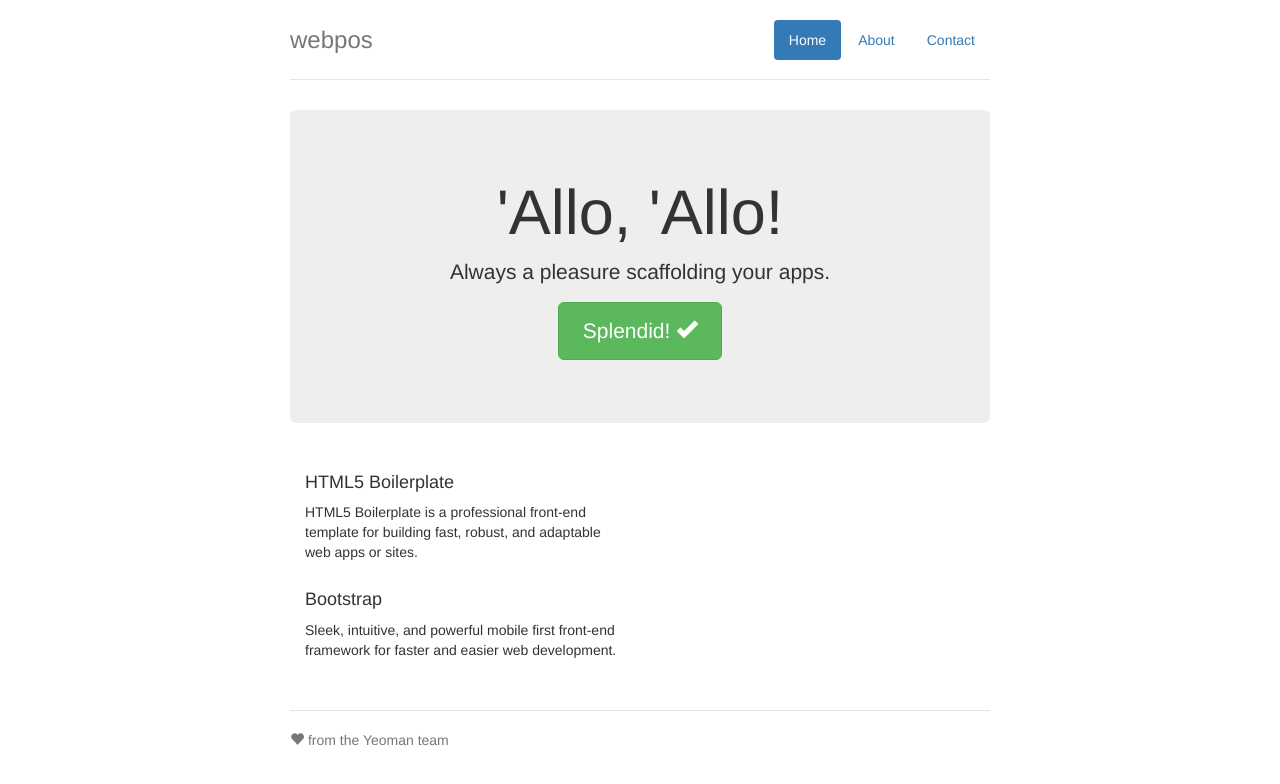
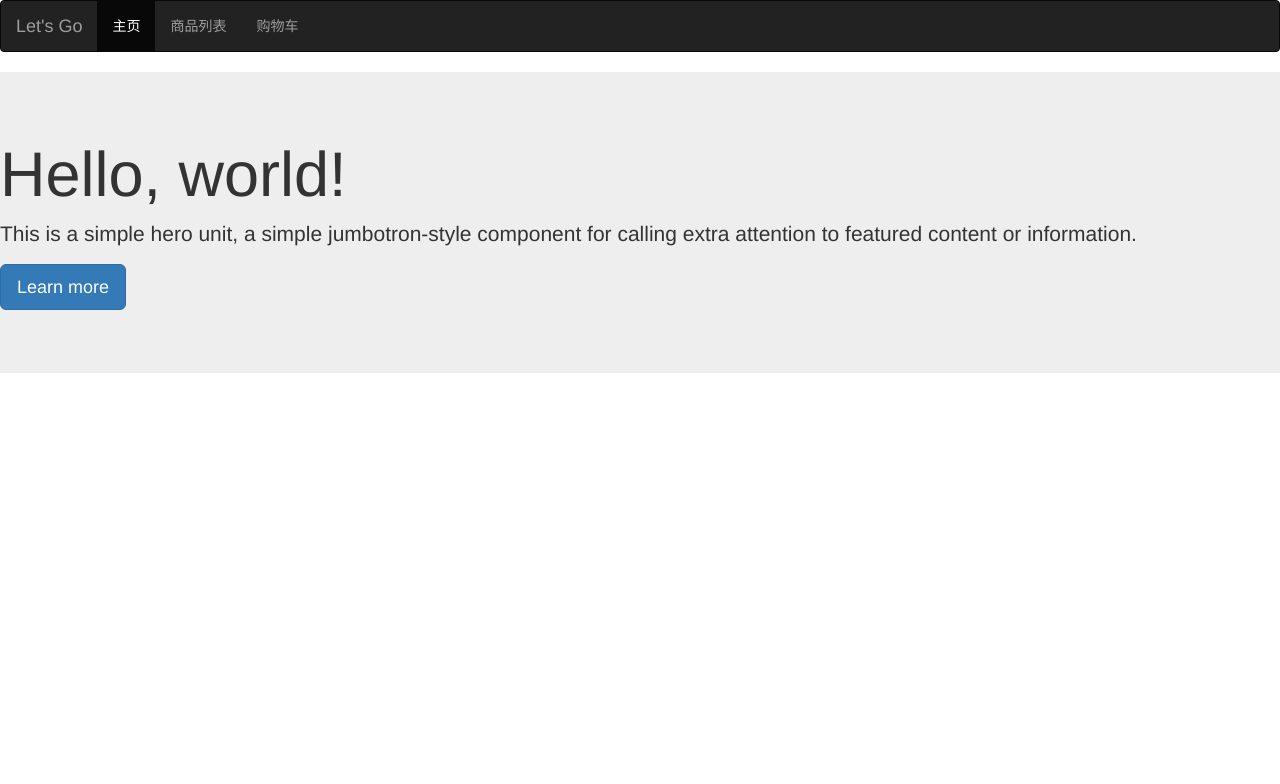
Before and after one commit to minchina/webpos, a website: page app/index.html in a window 1280 px wide. Drawn offline with nearby package versions, Linux system fonts and the light colour scheme; files that its build step writes are made by us from their sources.

Commit message:
modify:index.html

```diff
--- a/app/index.html
+++ b/app/index.html
@@ -13,7 +13,7 @@
         <!-- endbower -->
         <!-- endbuild -->
         <!-- build:css(.tmp) styles/main.css -->
-        <link rel="stylesheet" href="styles/main.css">
+        <!--<link rel="stylesheet" href="styles/main.css">-->
         <!-- endbuild -->
     </head>
     <body>
@@ -21,41 +21,34 @@
             <p class="browsehappy">You are using an <strong>outdated</strong> browser. Please <a href="http://browsehappy.com/">upgrade your browser</a> to improve your experience.</p>
         <![endif]-->
 
+            <nav class="navbar navbar-inverse" role="navigation">
+                <div class="container-fluid">
+                    <!-- Brand and toggle get grouped for better mobile display -->
+                    <div class="navbar-header">
+                        <button type="button" class="navbar-toggle collapsed" data-toggle="collapse" data-target="#bs-example-navbar-collapse-9">
+                            <span class="sr-only">Toggle navigation</span>
+                            <span class="icon-bar"></span>
+                            <span class="icon-bar"></span>
+                            <span class="icon-bar"></span>
+                        </button>
+                        <a class="navbar-brand" href="#">Let's Go</a>
+                    </div>
 
-        <div class="container">
-            <div class="header">
-                <ul class="nav nav-pills pull-right">
-                    <li class="active"><a href="#">Home</a></li>
-                    <li><a href="#">About</a></li>
-                    <li><a href="#">Contact</a></li>
-                </ul>
-                <h3 class="text-muted">webpos</h3>
-            </div>
+                    <!-- Collect the nav links, forms, and other content for toggling -->
+                    <div class="collapse navbar-collapse" id="bs-example-navbar-collapse-9">
+                        <ul class="nav navbar-nav">
+                            <li class="active"><a href="#">主页</a></li>
+                            <li><a href="#">商品列表</a></li>
+                            <li><a href="#">购物车</a></li>
+                        </ul>
+                    </div><!-- /.navbar-collapse -->
+                </div><!-- /.container-fluid -->
+            </nav>
 
-            <div class="jumbotron">
-                <h1>'Allo, 'Allo!</h1>
-                <p class="lead">Always a pleasure scaffolding your apps.</p>
-                <p><a class="btn btn-lg btn-success" href="#">Splendid! <span class="glyphicon glyphicon-ok"></span></a></p>
-            </div>
-
-            <div class="row marketing">
-                <div class="col-lg-6">
-                    <h4>HTML5 Boilerplate</h4>
-                    <p>HTML5 Boilerplate is a professional front-end template for building fast, robust, and adaptable web apps or sites.</p>
-
-
-
-                    <h4>Bootstrap</h4>
-                    <p>Sleek, intuitive, and powerful mobile first front-end framework for faster and easier web development.</p>
-
-
-                </div>
-            </div>
-
-            <div class="footer">
-                <p><span class="glyphicon glyphicon-heart"></span> from the Yeoman team</p>
-            </div>
-
+        <div class="jumbotron">
+            <h1>Hello, world!</h1>
+            <p>This is a simple hero unit, a simple jumbotron-style component for calling extra attention to featured content or information.</p>
+            <p><a class="btn btn-primary btn-lg" role="button">Learn more</a></p>
         </div>
 
 
```
